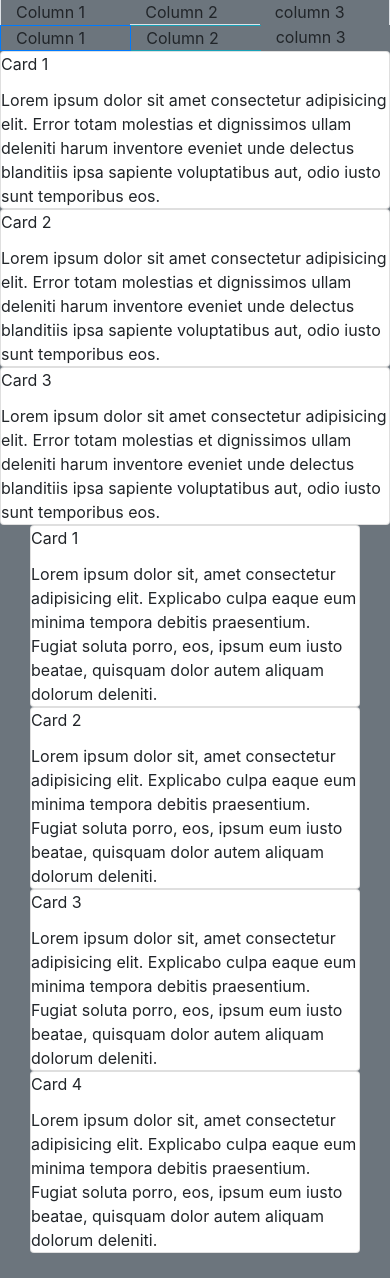
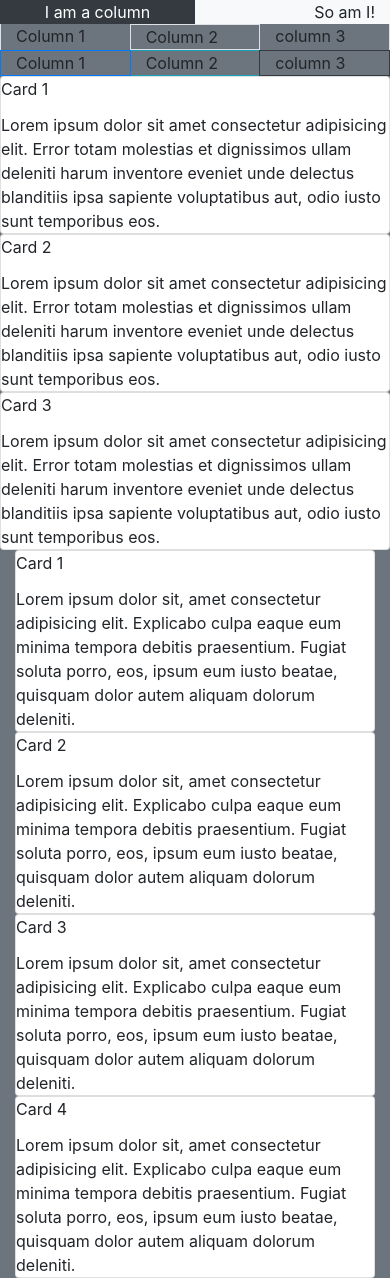
Before and after one commit to CobyPear/BootstrapGridPractice, a plain HTML site: page index.html in a window 390 px wide. Before the commit the page ends 1253 px from the top, so only its background shows below. Drawn offline with nearby package versions, Linux system fonts and the light colour scheme.

Commit message:
messing with responsivity

```diff
--- a/index.html
+++ b/index.html
@@ -8,17 +8,26 @@
     <title>Bootstrap Grids</title>
 </head>
 <body class="bg-secondary">
-    <!-- border stylings, 1 row, three columns x2 -->
+    <!-- Containers -> rows -> columns -> THINGS -->
+    <div class="container">
+        <div class="row">
+            <!-- first column has a dark background, and white text that is centered -->
+            <div class="col bg-dark text-white text-center"> I am a column </div>
+            <!-- second column has a light background, and default text that is on the right -->
+            <div class="col bg-light text-right"> So am I!</div>
+        </div>
+    </div>
+    <!-- This container has 2 rows, three columns per row with border stylings-->
     <div class="container">
         <div class="row">
             <div class="col border-left">Column 1</div>
-            <div class="col border-bottom">Column 2</div>
+            <div class="col border">Column 2</div>
             <div class="col border-right">column 3</div>
         </div>
         <div class="row">
             <div class="col border border-primary">Column 1</div>
             <div class="col border-top border-bottom border-info">Column 2</div>
-            <div class="col">column 3</div>
+            <div class="col border border-dark">column 3</div>
         </div>
 
         <!-- one row, three cards -->
@@ -37,34 +46,32 @@
             </div>
         </div>
         <!-- 4 column row of cards, stacks on small screen -->
-        <div class="container">
-            <div class="row">
-                <div class="col-xl">
+            <div class="row no-gutters">
+                <div class="col-lg">
                     <div class="card">
                         <div class="card-title">Card 1</div>
                         <div class="card-text">Lorem ipsum dolor sit, amet consectetur adipisicing elit. Explicabo culpa eaque eum minima tempora debitis praesentium. Fugiat soluta porro, eos, ipsum eum iusto beatae, quisquam dolor autem aliquam dolorum deleniti.</div>
                     </div>
                 </div>
-                <div class="col-xl">
+                <div class="col-lg">
                     <div class="card">
                         <div class="card-title">Card 2</div>
                         <div class="card-text">Lorem ipsum dolor sit, amet consectetur adipisicing elit. Explicabo culpa eaque eum minima tempora debitis praesentium. Fugiat soluta porro, eos, ipsum eum iusto beatae, quisquam dolor autem aliquam dolorum deleniti.</div>
                     </div>
                 </div>
-                <div class="col-xl">
+                <div class="col-lg">
                     <div class="card">
                         <div class="card-title">Card 3</div>
                         <div class="card-text">Lorem ipsum dolor sit, amet consectetur adipisicing elit. Explicabo culpa eaque eum minima tempora debitis praesentium. Fugiat soluta porro, eos, ipsum eum iusto beatae, quisquam dolor autem aliquam dolorum deleniti.</div>
                     </div>
                 </div>
-                <div class="col-xl">
+                <div class="col-lg">
                     <div class="card">
                         <div class="card-title">Card 4</div>
                         <div class="card-text">Lorem ipsum dolor sit, amet consectetur adipisicing elit. Explicabo culpa eaque eum minima tempora debitis praesentium. Fugiat soluta porro, eos, ipsum eum iusto beatae, quisquam dolor autem aliquam dolorum deleniti.</div>
                     </div>
                 </div>
             </div>
-        </div>
         </div>
 
 
```
